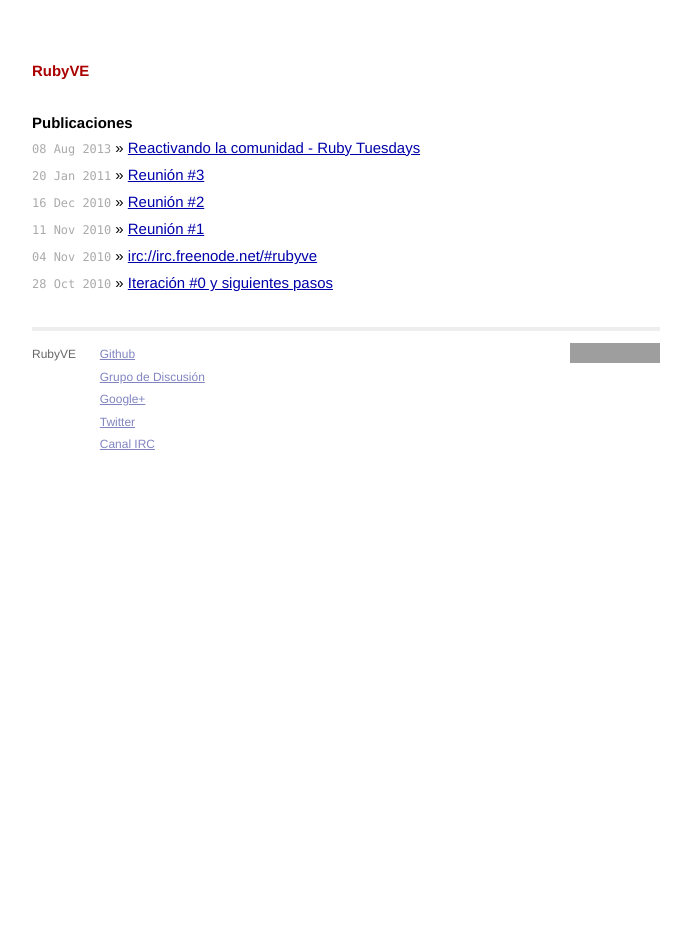
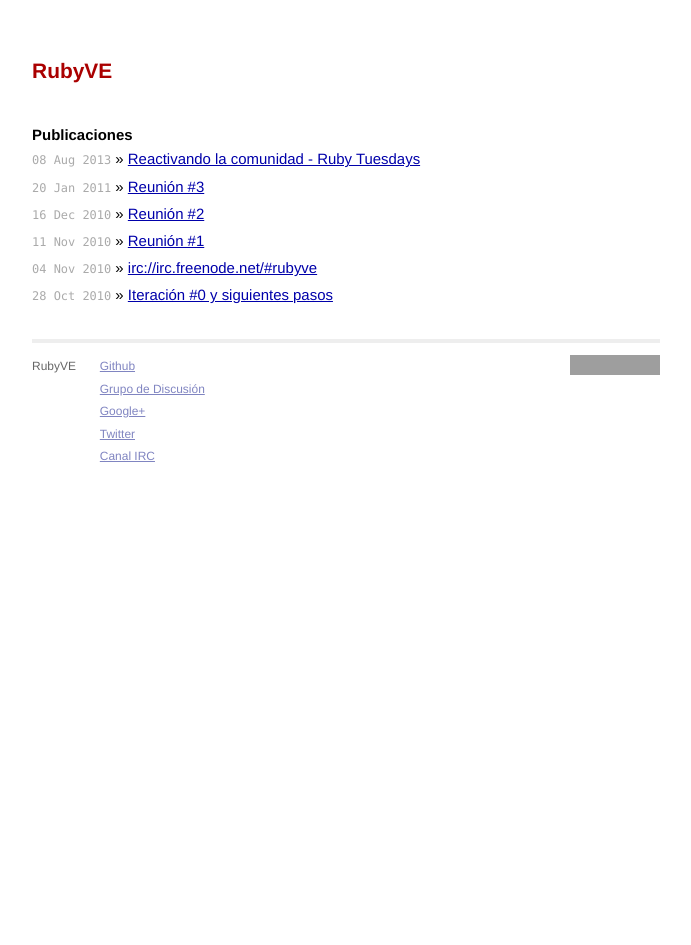
Before and after one commit to ruby-ve/ruby-ve.github.io, a Jekyll site: the page built from index.html, in a window 1280 px wide. Shown: the whole page, without its empty margins (294-985 px from the left). Built offline with Jekyll 4.4.1, drawn with Linux system fonts in a browser that asks for light colours; Markdown is read by kramdown in place of the engine named in the settings; grey boxes are pictures that could not be loaded.

Commit message:
Add a bigger title

```diff
--- a/css/main.css
+++ b/css/main.css
@@ -53,6 +53,9 @@
 /* Site
 /*
 /*****************************************************************************/
+h1 {
+  font-size: 140%;
+}
 
 .site {
   font-size: 115%;
```
